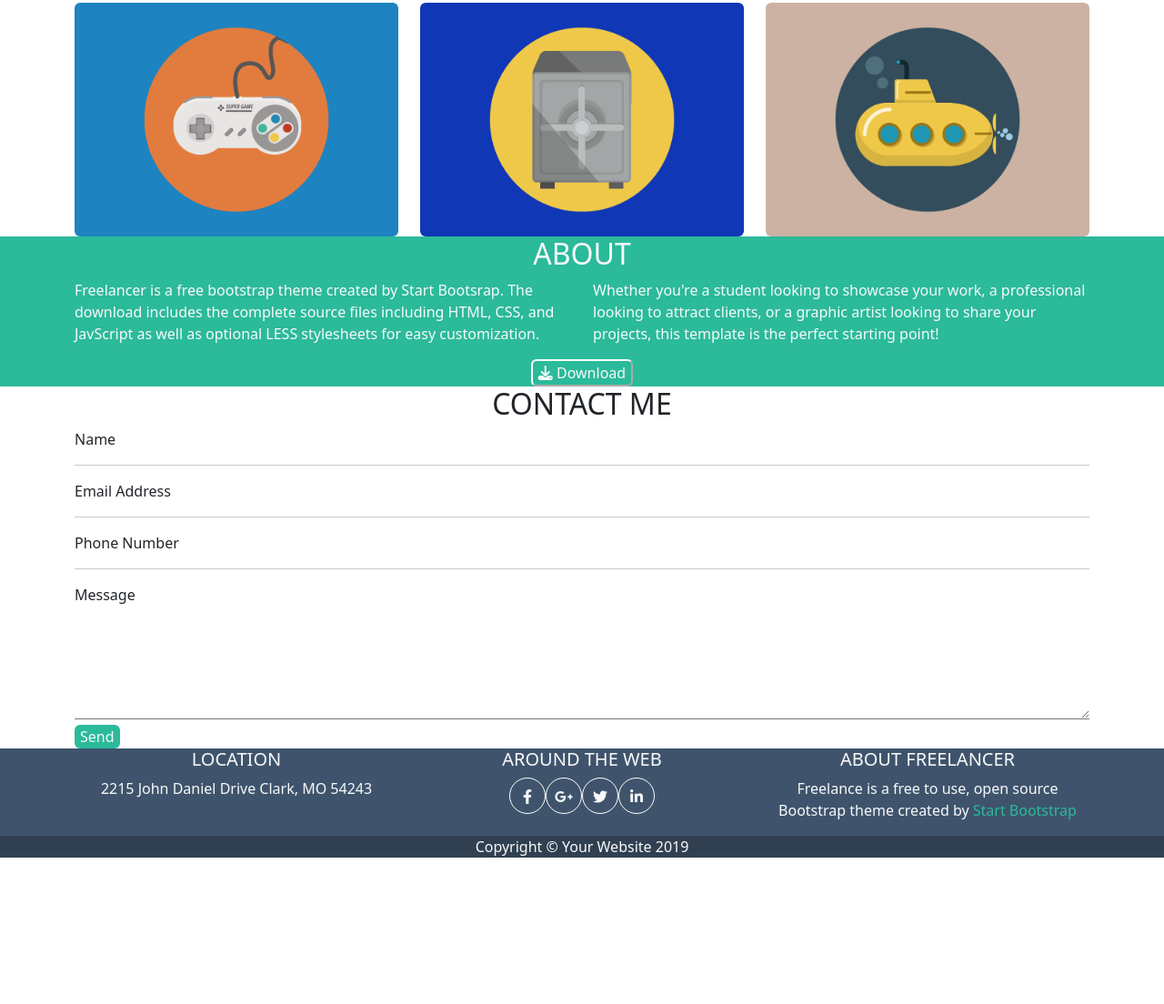
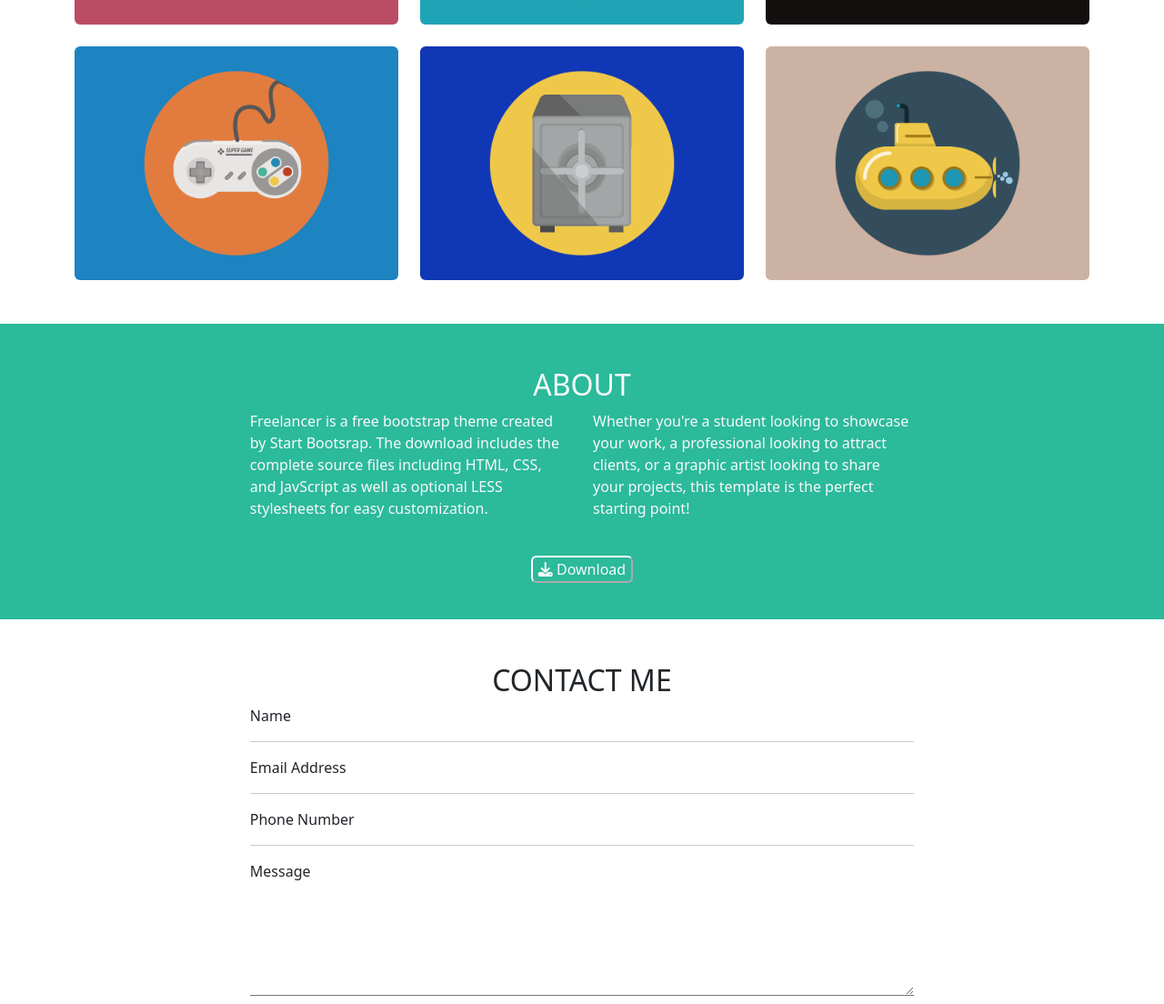
Before and after one commit to SalvatoreBono/html-css-bootstrap-freelancer, a plain HTML site: page index.html in a window 1280 px wide. Shown: the part 840-1944 px from the top of the page at 91% size. Before the commit the page ends 1783 px from the top, so only its background shows below. Drawn offline with nearby package versions, Linux system fonts and the light colour scheme.

Commit message:
add margin and padding

```diff
--- a/css/style.css
+++ b/css/style.css
@@ -25,3 +25,8 @@ img {
     border-radius: 50%;
     line-height: 40px;
 }
+
+.padding-custom {
+    padding-left: 16%;
+    padding-right: 16%;
+}
--- a/index.html
+++ b/index.html
@@ -63,7 +63,7 @@
           </div>
         </div>
       </section>
-      <section class="container text-center">
+      <section class="container text-center pt-5 pb-5">
         <h2>PORTOFOLIO</h2>
         <div class="row gy-4">
           <div class="col-lg-4 col-md-6">
@@ -86,8 +86,8 @@
           </div>
         </div>
       </section>
-      <section class="bg-hero">
-        <div class="container text-light">
+      <section class="bg-hero pb-3 pt-5">
+        <div class="container text-light padding-custom">
           <h2 class="text-center">ABOUT</h2>
           <div class="row">
             <div class="col-md-6">
@@ -109,14 +109,14 @@
           </div>
           <div class="d-flex justify-content-center">
             <button
-              class="text-center bg-transparent text-light rounded border-white"
+              class="text-center bg-transparent text-light rounded border-white m-4"
             >
               <i class="fa-solid fa-download"></i> Download
             </button>
           </div>
         </div>
       </section>
-      <section class="container">
+      <section class="container pt-5 pb-5 padding-custom">
         <h2 class="text-center">CONTACT ME</h2>
         <div>Name</div>
         <hr />
@@ -134,27 +134,27 @@
             rows="5"
           ></textarea>
         </div>
-        <button class="bg-hero rounded border-0 text-light">Send</button>
+        <button class="bg-hero rounded border-0 text-light mt-2">Send</button>
       </section>
     </main>
     <footer>
       <section class="bg-light-blue">
-        <div class="container">
+        <div class="container pt-5 pb-4">
           <div class="row text-center text-light">
-            <div class="col-md-4">
+            <div class="col-md-4 mb-sm-4">
               <h5>LOCATION</h5>
               <p>2215 John Daniel Drive Clark, MO 54243</p>
             </div>
             <div class="col-md-4">
               <h5>AROUND THE WEB</h5>
               <div class="d-flex justify-content-center">
-                <div class="ico-brand">
+                <div class="ico-brand me-2 mb-sm-5">
                   <i class="fa-brands fa-facebook-f"></i>
                 </div>
-                <div class="ico-brand">
+                <div class="ico-brand me-2">
                   <i class="fa-brands fa-google-plus-g"></i>
                 </div>
-                <div class="ico-brand">
+                <div class="ico-brand me-2">
                   <i class="fa-brands fa-twitter"></i>
                 </div>
                 <div class="ico-brand">
@@ -172,7 +172,7 @@
           </div>
         </div>
       </section>
-      <section class="bg-dark-blue">
+      <section class="bg-dark-blue pb-4 pt-4">
         <div class="container text-center text-light">
           Copyright © Your Website 2019
         </div>
```
